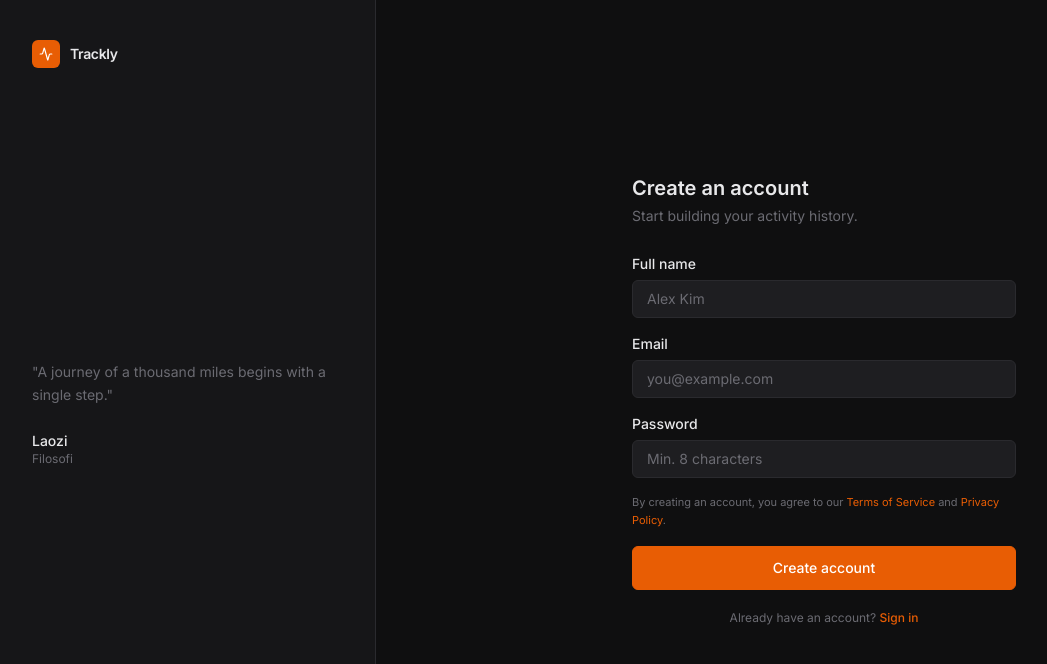
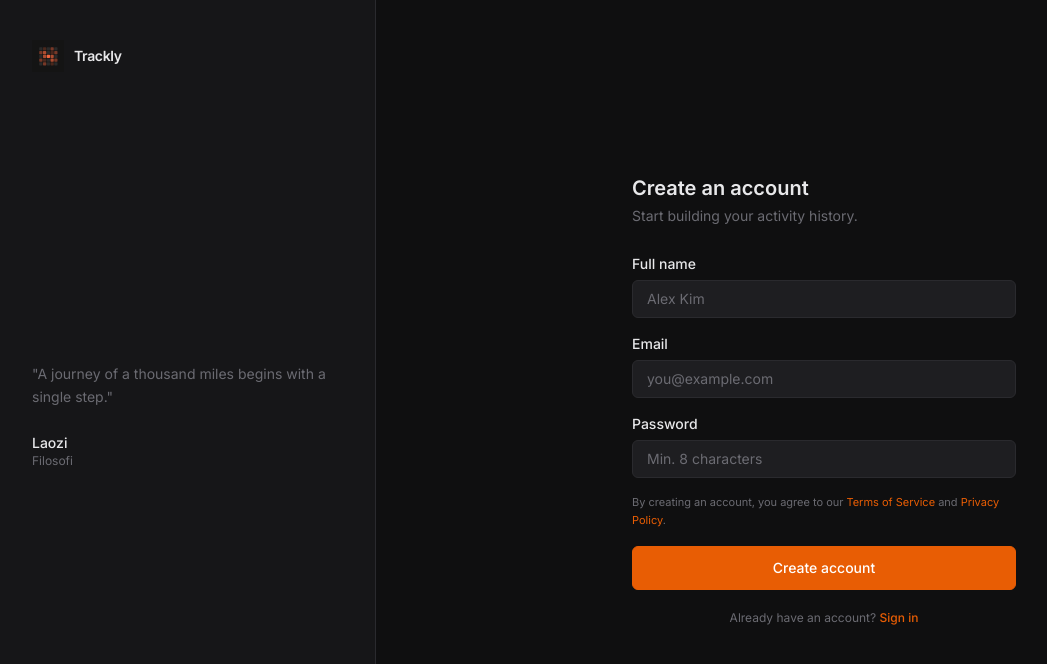
Before and after one commit to IchwanArdi/Trackly, a React (Vite) app in the folder client/: page /register in a window 1280 px wide. Shown: the top 664 px of the page, without its empty margins (8-1055 px from the left). Built offline with nearby package versions, Linux system fonts and the light colour scheme; no server answers.

Commit message:
fixed icon img

```diff
--- a/client/src/components/layout/MobileHeader.tsx
+++ b/client/src/components/layout/MobileHeader.tsx
@@ -7,7 +7,7 @@ export function MobileHeader({ title }: MobileHeaderProps) {
     <header className="sticky top-0 z-40 md:hidden bg-card/95 backdrop-blur-sm border-b border-border" style={{ paddingTop: 'env(safe-area-inset-top, 0px)' }}>
       <div className="flex items-center gap-2.5 px-4 h-12">
         <div className="w-7 h-7 bg-accent rounded-md flex items-center justify-center">
-          <img src="../public/trackly-icon.webp" alt="Trackly Icon" />
+          <img src="/trackly-icon.webp" alt="Trackly Icon" />
         </div>
         <span className="font-semibold text-sm tracking-tight text-foreground">{title ?? 'Trackly'}</span>
       </div>
--- a/client/src/components/layout/Sidebar.tsx
+++ b/client/src/components/layout/Sidebar.tsx
@@ -1,6 +1,5 @@
 import { NavLink, useNavigate } from 'react-router-dom';
 import { LayoutDashboard, ListOrdered, Plus, FolderOpen, LogOut } from 'lucide-react';
-
 import { clearAuthToken } from '../../utils/auth';
 import { useData } from '../../store/dataStore';
 import { getUser } from '../../utils/auth';
@@ -27,8 +26,8 @@ export function Sidebar() {
     <aside className="w-56 shrink-0 h-screen sticky top-0 bg-card border-r border-border flex flex-col">
       {/* Logo */}
       <div className="px-5 py-5 border-b border-border flex items-center gap-2.5">
-        <div className="w-8 h-8 bg-accent rounded-md flex items-center justify-center">
-          <img src="../public/trackly-icon.webp" alt="Trackly Icon" />
+        <div className="w-7 h-7 bg-accent rounded-md flex items-center justify-center">
+          <img src="/trackly-icon.webp" alt="Trackly Icon" />
         </div>
         <span className="font-semibold text-sm tracking-tight text-foreground">Trackly</span>
       </div>
--- a/client/src/pages/CategoriesPage.tsx
+++ b/client/src/pages/CategoriesPage.tsx
@@ -166,7 +166,6 @@ export function CategoriesPage() {
         </div>
         {!showForm && !editingId && (
           <Button
-            className="sm:text-sm sm:text-muted"
             id="btn-new-category"
             variant="primary"
             size="md"
--- a/client/src/pages/LoginPage.tsx
+++ b/client/src/pages/LoginPage.tsx
@@ -2,7 +2,6 @@ import { useState } from 'react';
 import { toast } from 'react-toastify';
 import { api, setAuthToken, saveUser } from '../utils/auth';
 import { useNavigate, Link } from 'react-router-dom';
-import { Activity } from 'lucide-react';
 import { Input } from '../components/ui/Input';
 import { Button } from '../components/ui/Button';
 import { useData } from '../store/dataStore';
@@ -74,7 +73,7 @@ export function LoginPage() {
       <div className="hidden lg:flex w-80 xl:w-96 bg-card border-r border-border flex-col justify-between p-10 shrink-0">
         <div className="flex items-center gap-2.5">
           <div className="w-8 h-8 bg-accent rounded-md flex items-center justify-center">
-            <img src="../public/trackly-icon.webp" alt="Trackly Icon" />
+            <img src="/trackly-icon.webp" alt="Trackly Icon" />
           </div>
           <span className="font-semibold text-sm tracking-tight text-foreground">Trackly</span>
         </div>
@@ -93,8 +92,8 @@ export function LoginPage() {
         <div className="w-full max-w-sm">
           {/* Mobile logo */}
           <div className="flex items-center gap-2 mb-8 lg:hidden">
-            <div className="w-7 h-7 bg-accent rounded-md flex items-center justify-center">
-              <Activity size={14} className="text-white" />
+            <div className="w-8 h-8 bg-accent rounded-md flex items-center justify-center">
+              <img src="/trackly-icon.webp" alt="Trackly Icon" />
             </div>
             <span className="font-semibold text-sm text-foreground">Trackly</span>
           </div>
--- a/client/src/pages/RegisterPage.tsx
+++ b/client/src/pages/RegisterPage.tsx
@@ -2,7 +2,6 @@ import { useState } from 'react';
 import { toast } from 'react-toastify';
 import { api } from '../utils/auth';
 import { useNavigate, Link } from 'react-router-dom';
-import { Activity } from 'lucide-react';
 import { Input } from '../components/ui/Input';
 import { Button } from '../components/ui/Button';
 
@@ -53,8 +52,8 @@ export function RegisterPage() {
       {/* Left panel */}
       <div className="hidden lg:flex w-80 xl:w-96 bg-card border-r border-border flex-col justify-between p-10 shrink-0">
         <div className="flex items-center gap-2.5 ">
-          <div className="w-7 h-7 bg-accent rounded-md flex items-center justify-center">
-            <Activity size={14} className="text-white" />
+          <div className="w-8 h-8 bg-accent rounded-md flex items-center justify-center">
+            <img src="/trackly-icon.webp" alt="Trackly Icon" />
           </div>
           <span className="font-semibold text-sm tracking-tight text-foreground">Trackly</span>
         </div>
@@ -73,7 +72,7 @@ export function RegisterPage() {
         <div className="w-full max-w-sm">
           <div className="flex items-center gap-2 mb-8 lg:hidden">
             <div className="w-8 h-8 bg-accent rounded-md flex items-center justify-center">
-              <img src="../public/trackly-icon.webp" alt="Trackly Icon" />
+              <img src="/trackly-icon.webp" alt="Trackly Icon" />
             </div>
             <span className="font-semibold text-sm text-foreground">Trackly</span>
           </div>
```
